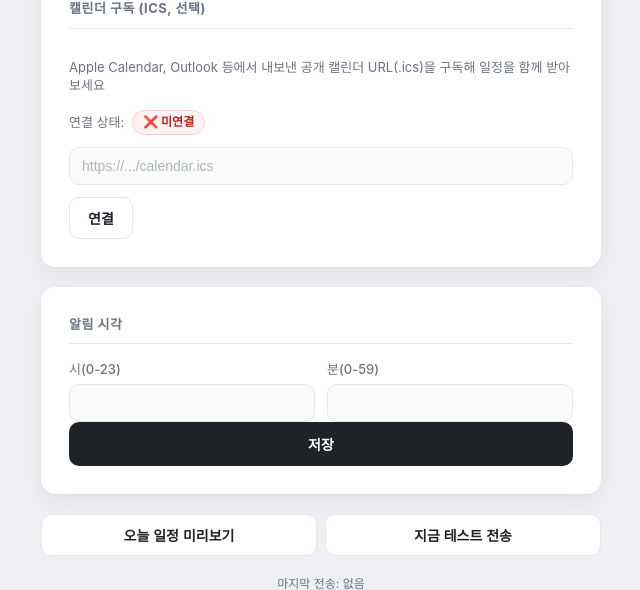
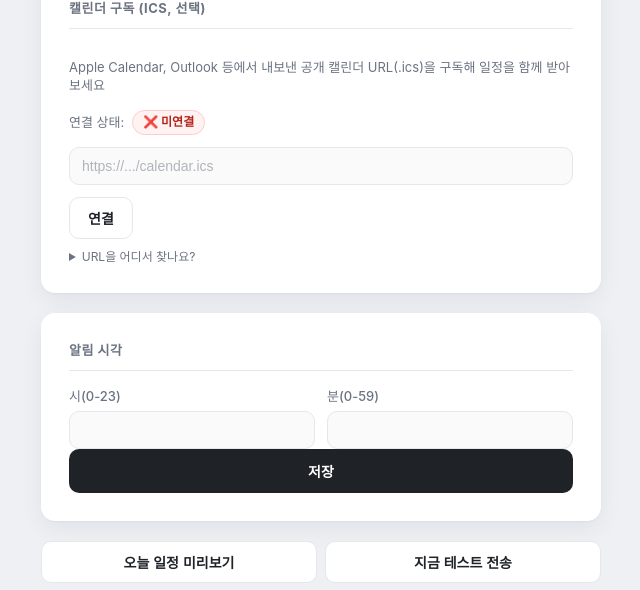
Before and after one commit to justin1112-jimin/notion-kakao-schedule, a FastAPI app: template app/templates/settings.html in a window 1280 px wide. Shown: the part 701-1291 px from the top of the page, without its empty margins (319-959 px from the left). Run offline with FastAPI, Linux system fonts and the light colour scheme; the template is opened without the code that fills it, so the values that code supplies are empty; the visitor is signed in with stand-in values (Sample User, id 1).

Commit message:
ICS 카드에 "URL을 어디서 찾나요?" 도움말 추가
Notion/Google Calendar 카드는 버튼 하나로 끝나는데, ICS 카드만 사용자가 이미
.ics URL을 구해왔다는 전제로 빈 입력창만 있었음 — 각 캘린더 앱마다 이 URL을
어디서 찾는지 다르게 숨겨져 있어서 실제로 써보려는 사람이 막히기 쉬웠음.
입력창 아래 접이식 도움말로 Apple/Outlook/Google 각각의 경로를 짧게 안내.

Co-Authored-By: Claude Sonnet 5 <noreply@anthropic.com>
Claude-Session: https://claude.ai/code/session_015KVotkjSEaBSN3U86M8N8V

```diff
--- a/app/templates/settings.html
+++ b/app/templates/settings.html
@@ -231,6 +231,14 @@
                style="width: 100%; padding: 10px 12px; border: 1px solid var(--border); border-radius: 10px; font-size: 14px; background: var(--input-bg); color: var(--text);">
         <button type="submit" class="secondary" style="margin-top: 12px;">{{ "URL 갱신" if ical_connected else "연결" }}</button>
       </form>
+      <details style="margin-top: 10px; font-size: 12px; color: var(--muted);">
+        <summary style="cursor: pointer;">URL을 어디서 찾나요?</summary>
+        <ul style="margin: 8px 0 0; padding-left: 18px; line-height: 1.7;">
+          <li><strong>Apple Calendar:</strong> 캘린더 앱에서 캘린더 우클릭 → "공유 설정" → "공개 캘린더" 켜기 → 표시되는 링크 복사</li>
+          <li><strong>Outlook:</strong> 캘린더 설정 → "캘린더 게시" → 권한 선택 후 게시 → 발급된 ICS 링크 복사</li>
+          <li><strong>Google Calendar:</strong> 설정 → 구독할 캘린더 선택 → "캘린더 통합" 항목의 비공개(또는 공개) 주소 복사</li>
+        </ul>
+      </details>
       {% if ical_connected %}
       <p style="font-size: 12px; color: var(--muted); margin-top: 8px;">
         연결을 해제하려면 URL 칸을 비우고 저장하세요.
```
